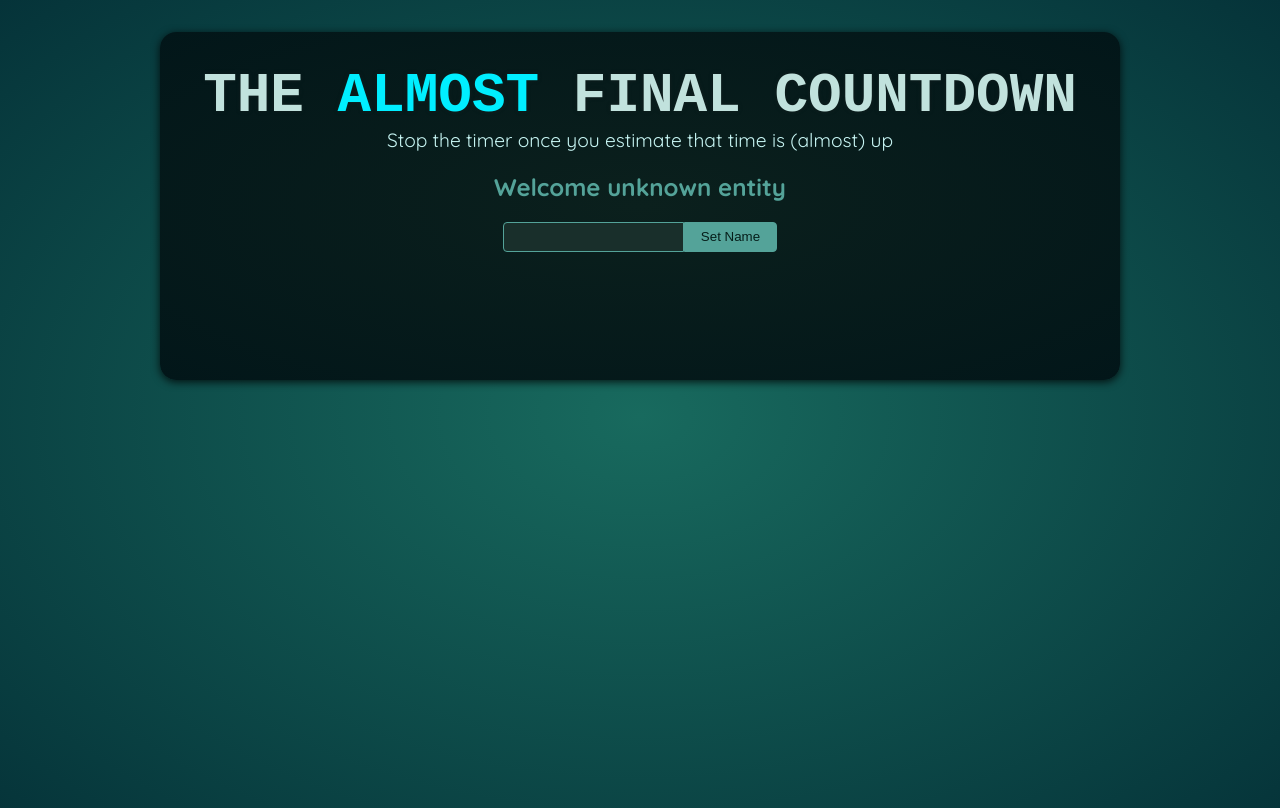
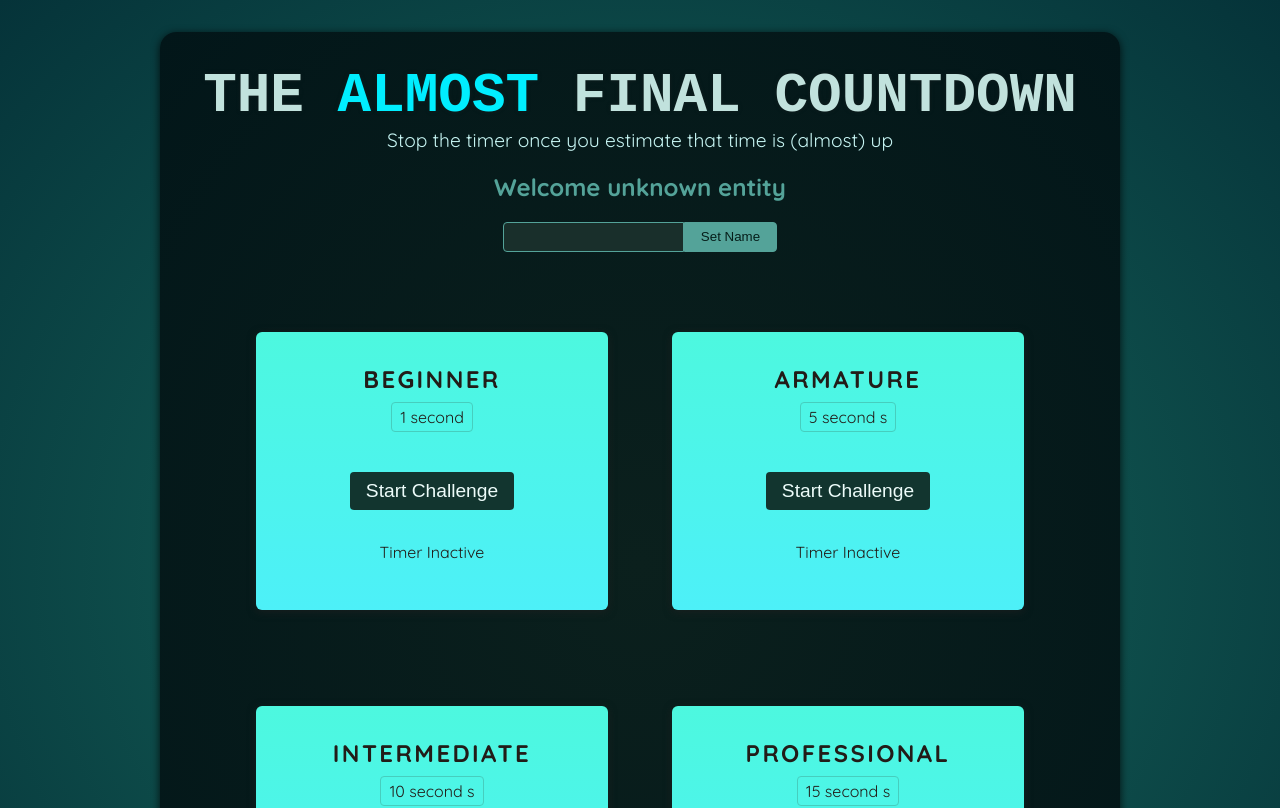
Before and after one commit to Akshai4610/Timer-challenge, a React (Vite) app: page / in a window 1280 px wide. Shown: the top 808 px of the page. Built offline with nearby package versions, Linux system fonts and the light colour scheme; a web font is replaced by a local one.

Commit message:
Timer-Challenge component added

```diff
--- a/src/App.jsx
+++ b/src/App.jsx
@@ -1,10 +1,16 @@
 import Player from './components/Player.jsx';
+import TimerChallenge from "./components/TimerChallenge.jsx";
 
 function App() {
   return (
     <>
       <Player />
-      <div id="challenges"></div>
+      <div id="challenges">
+        <TimerChallenge title={"Beginner"} targetedTime={1}/>
+        <TimerChallenge title={"Armature"} targetedTime={5}/>
+        <TimerChallenge title={"Intermediate"} targetedTime={10}/>
+        <TimerChallenge title={"Professional"} targetedTime={15}/>
+      </div>
     </>
   );
 }
--- a/src/components/Player.jsx
+++ b/src/components/Player.jsx
@@ -1,21 +1,20 @@
-import { useState } from "react";
+import { useState, useRef } from "react";
+
 export default function Player() {
-  const [btnEnable, setEnable] = useState(false);
-  const [playerName, setPlayerName] = useState();
+  const playerName = useRef();
 
-  function playerChange(event) {
-    setEnable(false)
-    setPlayerName(event.target.value);
+  const [currentPlayer, setPlayerName] = useState(null);
+
+  function btnClicked() {
+    setPlayerName(playerName.current.value);
+    playerName.current.value=''
   }
 
-  function btnClicked() {
-    setEnable(true);
-  }
   return (
     <section id="player">
-      <h2>Welcome {btnEnable ? playerName  : "unknown entity"}</h2>
+      <h2>Welcome {currentPlayer ?? 'unknown entity'}</h2>
       <p>
-        <input type="text" onChange={playerChange} defaultValue={playerName} />
+        <input ref={playerName} type="text" />
         <button onClick={btnClicked}>Set Name</button>
       </p>
     </section>
--- /dev/null
+++ b/src/components/TimerChallenge.jsx
@@ -0,0 +1,16 @@
+export default function TimerChallenge({title,targetedTime}){
+    return(
+        <section className="challenge">
+        <h2>{title}</h2>
+        <p className="challenge-time">
+            {targetedTime} second {targetedTime>1 ? 's' : ' '}
+        </p>
+        <p>
+            <button>Start Challenge</button>
+        </p>
+        <p className="">
+            Timer  Inactive
+        </p>
+        </section>
+    )
+}
```
